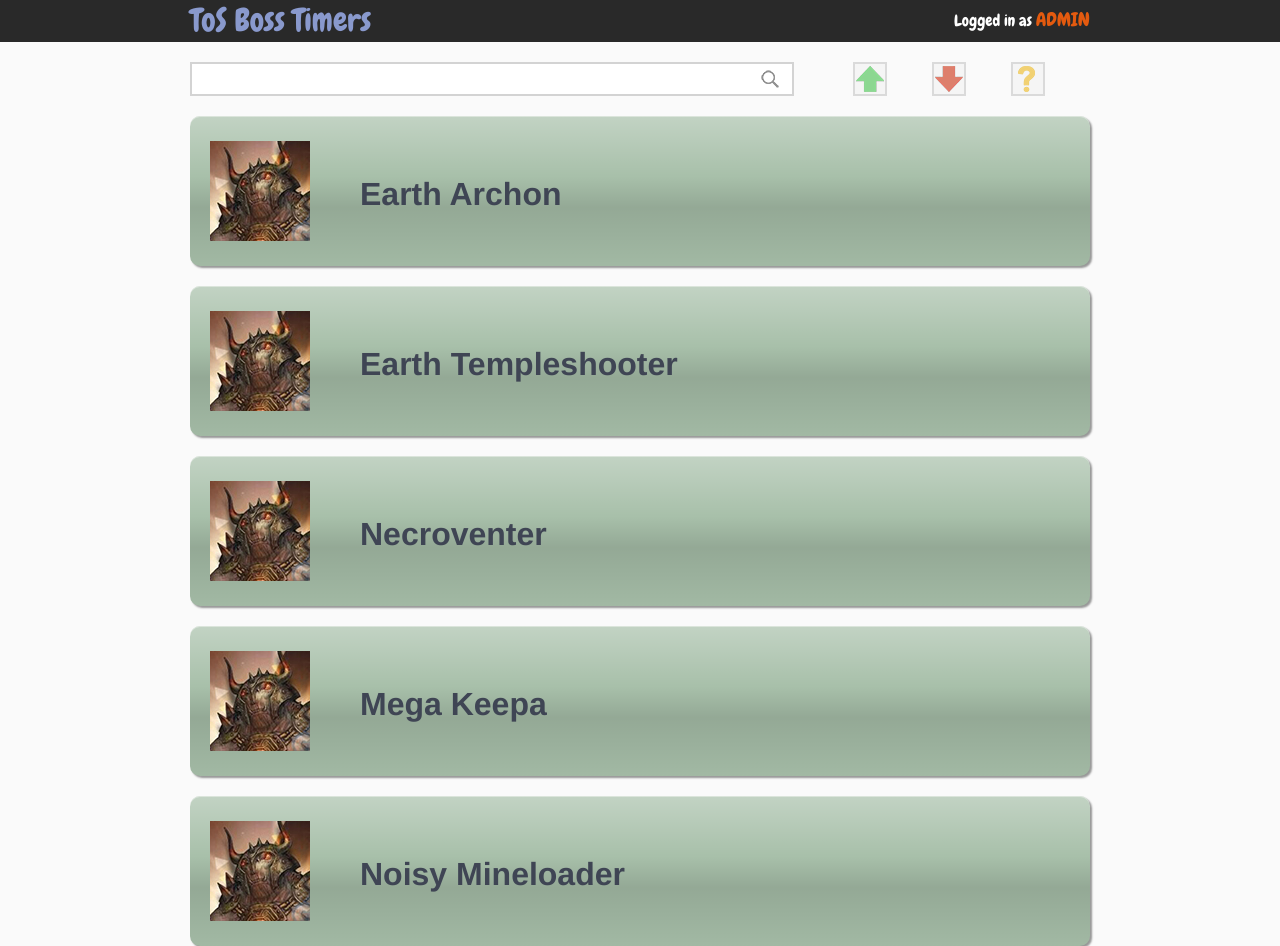
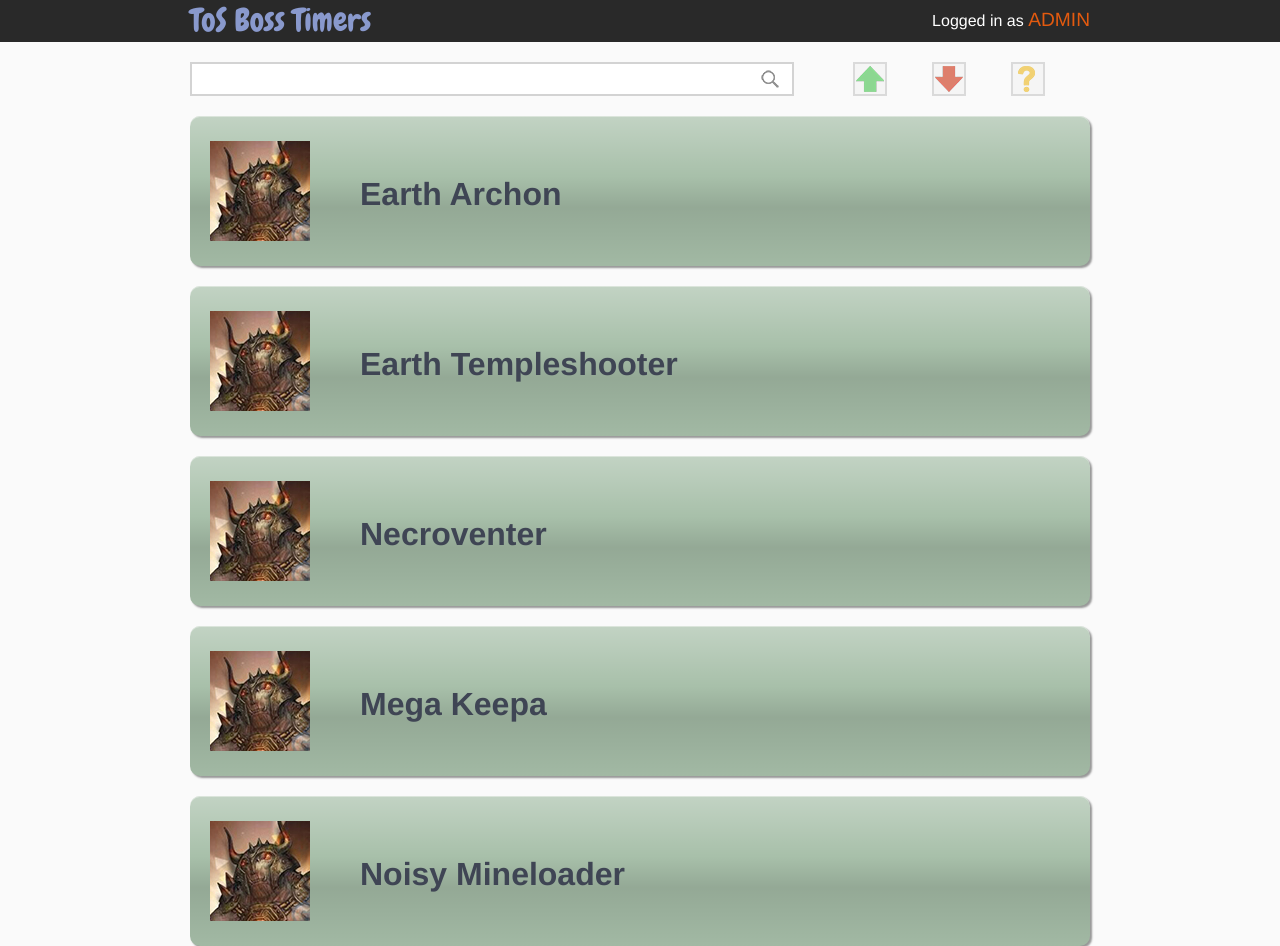
Before and after one commit to dkenul/tos-bt-frontend-mockup, a plain HTML site: page index.html in a window 1280 px wide. Drawn offline with nearby package versions, Linux system fonts and the light colour scheme.

Commit message:
more stuffs

```diff
--- a/assets/css/main.css
+++ b/assets/css/main.css
@@ -38,17 +38,17 @@ body {
 
 header {
   background: #292929;
-  font-family: 'Chewy', cursive;
 }
 
 .left {
   float: left;
   font-size: 2em;
   color: #8999cd;
+  font-family: 'Chewy', cursive;
 }
 
 .right {
-  margin-top: 7px;
+  margin-top: 9px;
   float: right;
   font-size: 1em;
   color: white;
```
